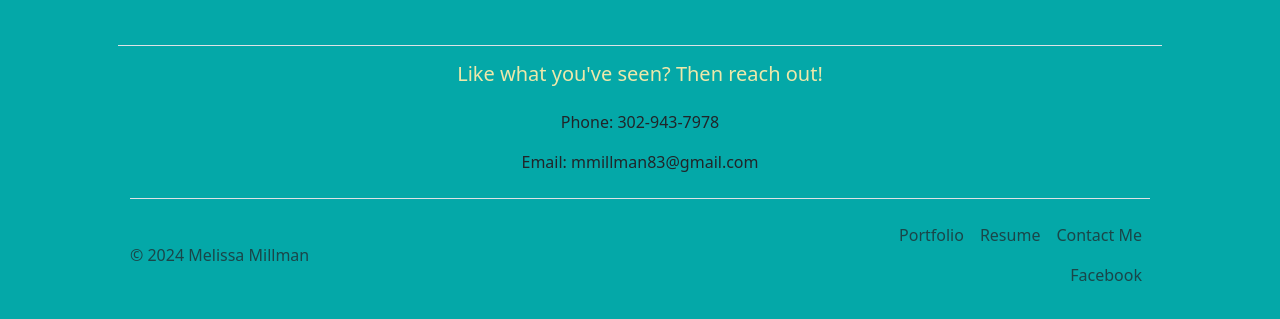
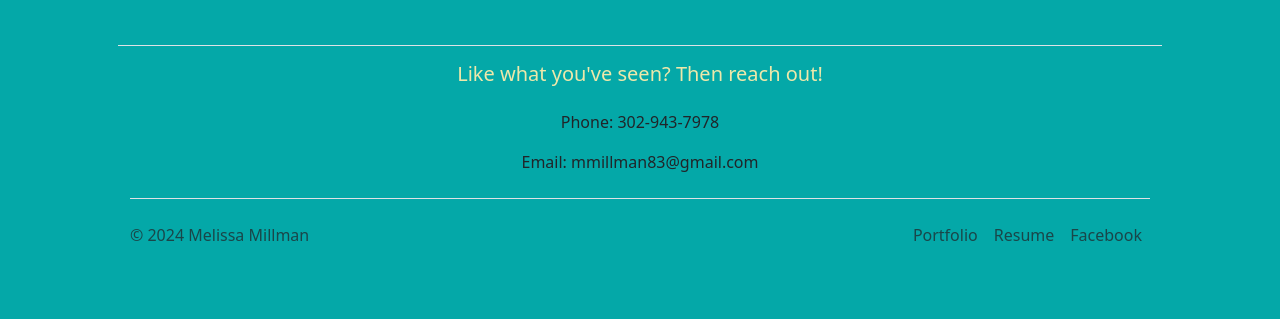
Before and after one commit to mmillman83/capstone1, a plain HTML site: page index.html in a window 1280 px wide. Shown: the part 887-1206 px from the top of the page. Drawn offline with nearby package versions, Linux system fonts and the light colour scheme.

Commit message:
Update index.html

```diff
--- a/index.html
+++ b/index.html
@@ -84,8 +84,7 @@
       <ul class="nav col-md-4 justify-content-end">
         <li class="nav-item"><a href="https://mmillman83.github.io/html-portfolio/" class="nav-link px-2 text-body-secondary">Portfolio</a></li>
         <li class="nav-item"><a href="https://mmillman83.github.io/resume/" class="nav-link px-2 text-body-secondary">Resume</a></li>
-        <li class="nav-item"><a href="https://mmillman83.github.io/resume/public/contact%20me.html" class="nav-link px-2 text-body-secondary">Contact Me</a></li>
-        <li class="nav-item"><a href="" class="nav-link px-2 text-body-secondary">Facebook</a></li>
+        <li class="nav-item"><a href="https://www.facebook.com/mkm531" class="nav-link px-2 text-body-secondary">Facebook</a></li>
       </ul>
     </footer>
   </div>
```
